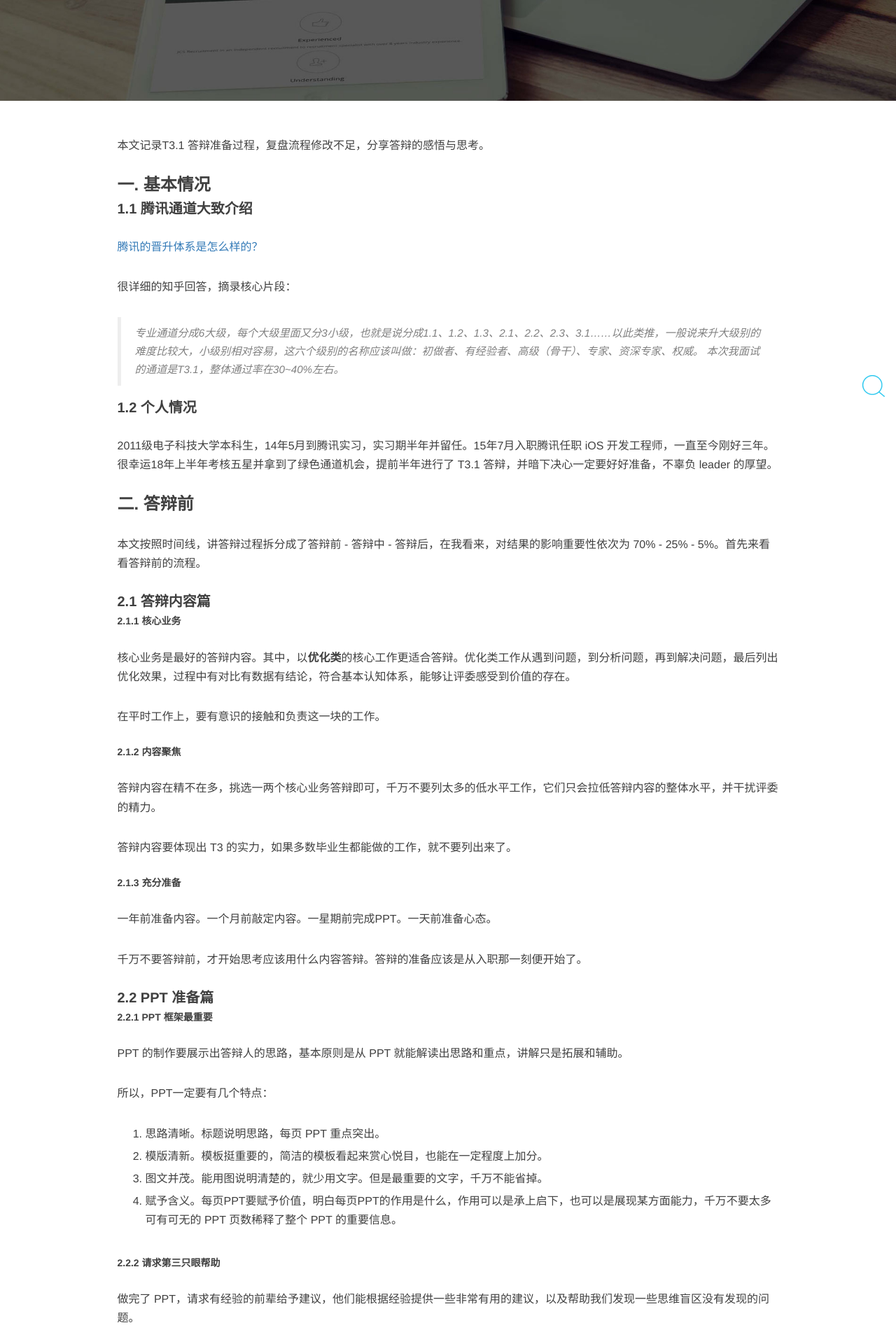
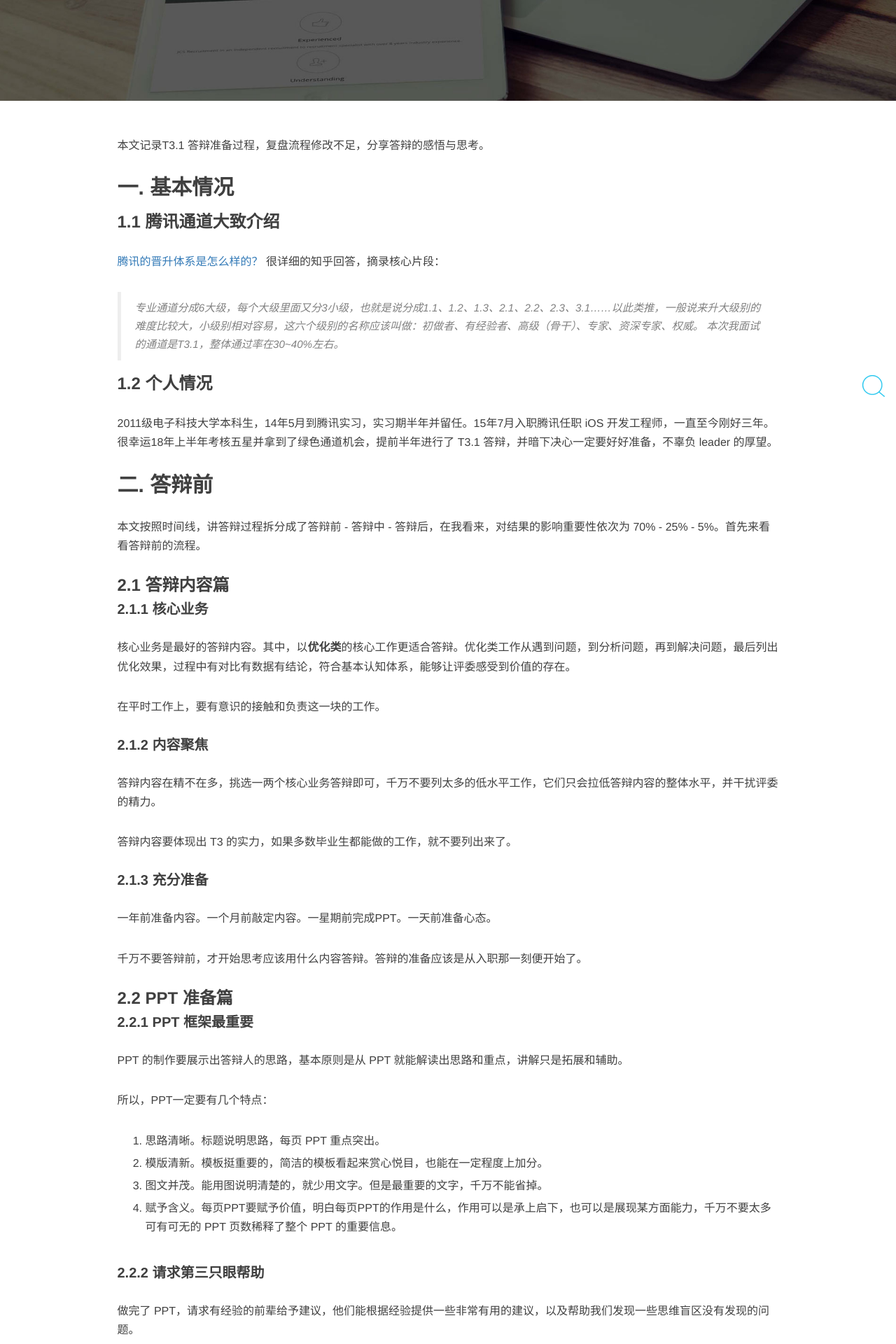
Before and after one commit to huteng/huteng.github.io, a Jekyll site: the page built from _posts/2018-08-30-复盘T3.1晋级答辩.markdown, in a window 1280 px wide. Shown: the part 313-2233 px from the top of the page at 70% size. Built offline with Jekyll 4.4.1, drawn with Linux system fonts in a browser that asks for light colours; nearby versions of some CDN libraries; comment, search, counter and statistics services are not loaded.

Commit message:
ADD: 格式调整

```diff
--- a/_posts/2018-08-30-复盘T3.1晋级答辩.markdown
+++ b/_posts/2018-08-30-复盘T3.1晋级答辩.markdown
@@ -7,46 +7,46 @@ tags: [总结]
 
 本文记录T3.1 答辩准备过程，复盘流程修改不足，分享答辩的感悟与思考。
 
-### 一. 基本情况
-#### 1.1 腾讯通道大致介绍
+## 一. 基本情况
+
+### 1.1 腾讯通道大致介绍
 [腾讯的晋升体系是怎么样的？](https://www.zhihu.com/question/20295934)
-
 很详细的知乎回答，摘录核心片段：
 
 > 专业通道分成6大级，每个大级里面又分3小级，也就是说分成1.1、1.2、1.3、2.1、2.2、2.3、3.1……以此类推，一般说来升大级别的难度比较大，小级别相对容易，这六个级别的名称应该叫做：初做者、有经验者、高级（骨干）、专家、资深专家、权威。
 本次我面试的通道是T3.1，整体通过率在30~40%左右。
 
-#### 1.2 个人情况
+### 1.2 个人情况
 
 2011级电子科技大学本科生，14年5月到腾讯实习，实习期半年并留任。15年7月入职腾讯任职 iOS 开发工程师，一直至今刚好三年。很幸运18年上半年考核五星并拿到了绿色通道机会，提前半年进行了 T3.1 答辩，并暗下决心一定要好好准备，不辜负 leader 的厚望。
 
-### 二. 答辩前
+## 二. 答辩前
 
 本文按照时间线，讲答辩过程拆分成了答辩前 - 答辩中 - 答辩后，在我看来，对结果的影响重要性依次为 70% - 25% - 5%。首先来看看答辩前的流程。
 
-#### 2.1 答辩内容篇
+### 2.1 答辩内容篇
 
-##### 2.1.1 核心业务
+#### 2.1.1 核心业务
 
 核心业务是最好的答辩内容。其中，以**优化类**的核心工作更适合答辩。优化类工作从遇到问题，到分析问题，再到解决问题，最后列出优化效果，过程中有对比有数据有结论，符合基本认知体系，能够让评委感受到价值的存在。
 
 在平时工作上，要有意识的接触和负责这一块的工作。
 
-##### 2.1.2 内容聚焦
+#### 2.1.2 内容聚焦
 
 答辩内容在精不在多，挑选一两个核心业务答辩即可，千万不要列太多的低水平工作，它们只会拉低答辩内容的整体水平，并干扰评委的精力。
 
 答辩内容要体现出 T3 的实力，如果多数毕业生都能做的工作，就不要列出来了。
 
-##### 2.1.3 充分准备
+#### 2.1.3 充分准备
 
 一年前准备内容。一个月前敲定内容。一星期前完成PPT。一天前准备心态。
 
 千万不要答辩前，才开始思考应该用什么内容答辩。答辩的准备应该是从入职那一刻便开始了。
 
-#### 2.2 PPT 准备篇
+### 2.2 PPT 准备篇
 
-##### 2.2.1 PPT 框架最重要
+#### 2.2.1 PPT 框架最重要
 
 PPT 的制作要展示出答辩人的思路，基本原则是从 PPT 就能解读出思路和重点，讲解只是拓展和辅助。
 
@@ -60,17 +60,17 @@ PPT 的制作要展示出答辩人的思路，基本原则是从 PPT 就能解
 
 4. 赋予含义。每页PPT要赋予价值，明白每页PPT的作用是什么，作用可以是承上启下，也可以是展现某方面能力，千万不要太多可有可无的 PPT 页数稀释了整个 PPT 的重要信息。
 
-##### 2.2.2 请求第三只眼帮助
+#### 2.2.2 请求第三只眼帮助
 
 做完了 PPT，请求有经验的前辈给予建议，他们能根据经验提供一些非常有用的建议，以及帮助我们发现一些思维盲区没有发现的问题。
 
-##### 2.2.3 模拟演练
+#### 2.2.3 模拟演练
 
 1. 提前准备好每页PPT承上启下的串讲词，并且把每页要讲的重点以关键词的形式罗列在PPT的备注里。
 2. 找个会议室或安静的地方，模拟讲解几次。基本上要把串讲词和关键字背下来，做到即使不看备注也能顺畅的讲完PPT的状态。
 3. 给身边朋友或前辈讲几次，请他们帮忙 review 语速，讲解词等信息，并适当采取建议。
 
-##### 2.2.4 准备好评委的提问
+#### 2.2.4 准备好评委的提问
 
 放空自我，以第三者的角度重新观察和审视 PPT，查看其中有哪些问题，如果我们是评委，可能会有哪些疑问，并提前针对可能的疑问做好准备。
 
@@ -84,57 +84,57 @@ PPT 的制作要展示出答辩人的思路，基本原则是从 PPT 就能解
 6. 这块优化，有没有继续提升的空间，以及未来的计划是怎样的。（考察积极性和主观能动性）
 7. ...
 
-### 三. 答辩中
+## 三. 答辩中
 
-##### 3.1 迎接异常情况
+#### 3.1 迎接异常情况
 
 答辩时，心态上准备好各种异常情况的发生，包括“PPT如果播放不了了”，“备注看不到了”等，并且要对异常情况有解决措施。
 
-##### 3.2 保持节奏
+#### 3.2 保持节奏
 
 答辩过程中难免会被打断追问某个细节，讲解完后，也不要乱了节奏，按照我们既定的节奏继续讲解。
 
-##### 3.3 思考评委的疑问背后含义
+#### 3.3 思考评委的疑问背后含义
 
 评委提问问题，要思考评委为什么要这么问。以及千万不要回答“不知道”，评委不会问毫无相干的知识点，即使真的不知道，我们也要分析出我们针对该问题的理解。
 
-### 四. 答辩后
+## 四. 答辩后
 
-##### 4.1 尽可能弥补不足
+#### 4.1 尽可能弥补不足
 
 答辩中没有答出来的问题，可以在答辩后整理清楚，企业微信私聊面试官，重新讲解一次对该问题的理解。评委会很欣赏这样积极的态度的。虽然答辩不够完美，但是我们解决问题的态度是积极的。
 
-##### 4.2 复盘与总结
+#### 4.2 复盘与总结
 
 答辩仅是职业生涯的阶段过程，针对答辩中暴露出的不足，在以后的工作中，我们要尽可能的改进和进步。把答辩当作考试来对待，考试后除了拿到分数，我们还要针对其中不懂的问题和做的不好的问题进行错题复盘。一定要从与高手过招中，有所成长。
 
 针对答辩结果，尽人事听天命吧。
 
-### 五. 有哪些地方可以做得更好？
+## 五. 有哪些地方可以做得更好？
 
 在这次 T3.1答辩经历中，暴露了我的一些不足，主要如下：
 
-##### 5.1 PPT 水平不够
+#### 5.1 PPT 水平不够
 
 PPT 是个系统的工程，分为硬实力和软实力。硬实力是指 PPT 的功能使用，这块可以通过短期学习提高。软实力是做 PPT 的思维和对框架的把控，同样的内容不同人来呈现有天壤之别，这些软实力需要经过见识的积累和有意识的练习和提高。
 
 那么怎么提升软实力呢？多看，多想，多向高人请教，并且找机会刻意练习。
 
-##### 5.2 拖延症犯了
+#### 5.2 拖延症犯了
 
 得到答辩机会是一个月前，有四周的时间准备答辩，当时并没有集中精力去做 PPT，三心二意使前两个周末并没有玩的很愉快，并且最后两个周末非常匆忙，几乎推掉了所有的事情，全心全意的准备，非常的累也没有休息得很好。
 
 正确的节奏完全应该是倒过来的，前两个周末准备充分一些，后两个周末可以闲暇一些。这样的节奏安排使时间的利用弹性很大，即使周末遇到其他重要的事要做，也不会因答辩而推脱掉。
 
-##### 5.3 答辩问题准备不充分
+#### 5.3 答辩问题准备不充分
 
 起初以为答辩的重点在内容讲解上，花了太多的时间在熟悉串讲稿，熟悉 PPT。针对问题准备得并不充分。
 
 答辩过程中，评委提的好几个问题完全没有思考过，暴露出了平时工作中思考总结并不够的问题，答辩前也没有针对性的查漏补缺。
 
-### 六. 思考与感悟
+## 六. 思考与感悟
 
-##### 6.1 站在评委的角度思考问题
+#### 6.1 站在评委的角度思考问题
 
 评委和我的思维有很大不同。由于我的三个答辩评委都是项目经理 PM 角色，所以评委更在意运营数据，未来规划，做事起因，优化效果等。我在准备答辩时更在意实现细节，技术细节，方案合理性。技术人员为什么大多不擅长答辩呢？重要原因是思维角度不同。我们会从自我视角出发准备答辩，最终呈现效果可能不符合评委思维。
 
@@ -142,7 +142,7 @@ PPT 是个系统的工程，分为硬实力和软实力。硬实力是指 PPT
 
 知彼知己，百战不殆，提前了解到评委的喜好，能够更好的准备好答辩。做很多事情都是这个道理。
 
-##### 6.2 做好充足的准备
+#### 6.2 做好充足的准备
 
 这里的准备，并不仅局限于答辩PPT的准备。而是在于整个职业生涯的准备。
 
@@ -150,7 +150,7 @@ PPT 是个系统的工程，分为硬实力和软实力。硬实力是指 PPT
 
 以正合，以奇胜，机会往往是给予有准备的人，寄希望答辩前一个月的准备来扭转局势，无异于临时抱佛脚，大概率会失败。
 
-##### 6.3 寻找第三只眼的重要性
+#### 6.3 寻找第三只眼的重要性
 
 每个人都有思维的盲区，认知的不同造就了社会的形形色色。我们一定要向身边优秀的前辈学习，靠齐他们的认知水平，不断提升自我思维。听君一席话，胜读十年书，形容虽然夸张了点，但是很多时候，高人的指点对我们的提升非常有益。
 
```
